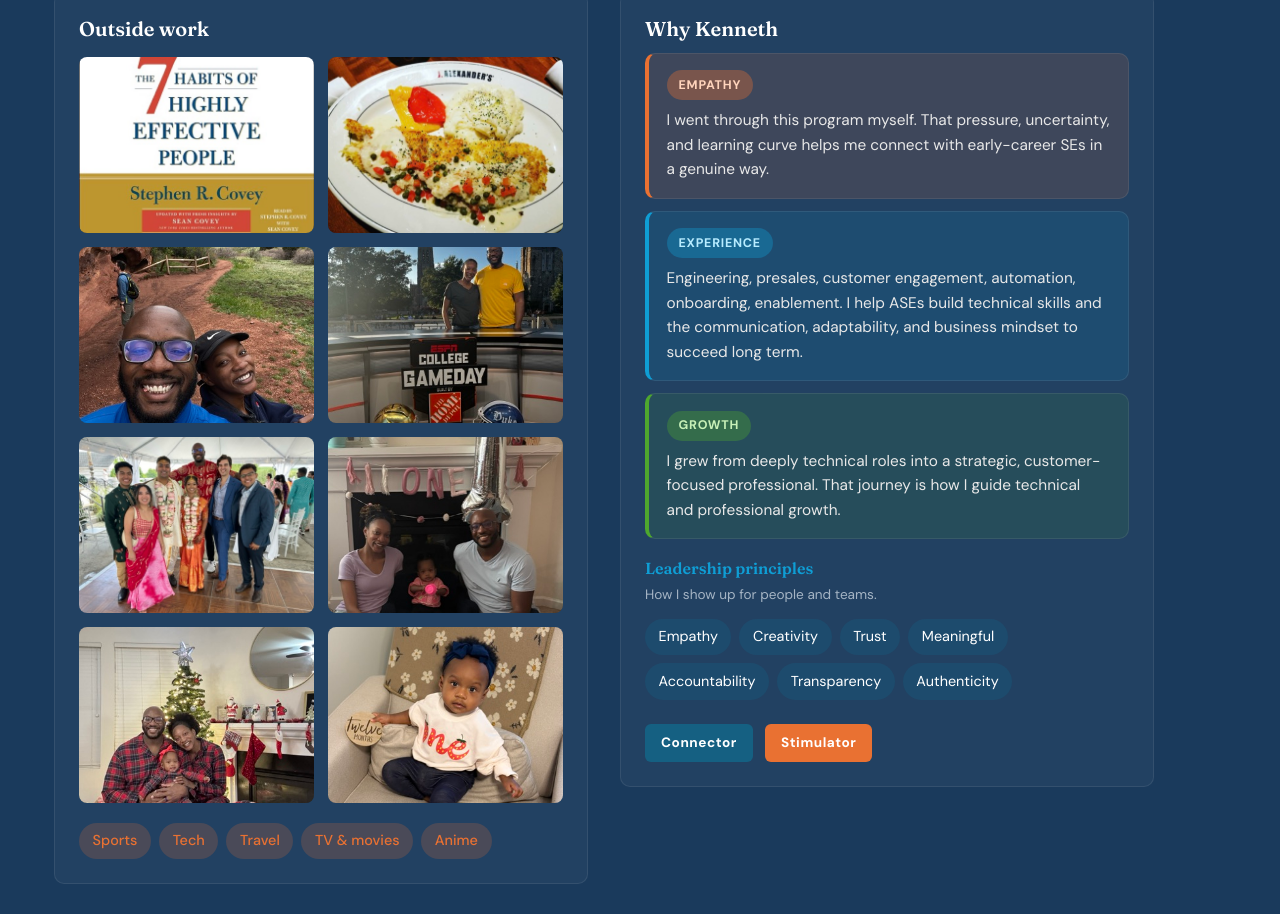
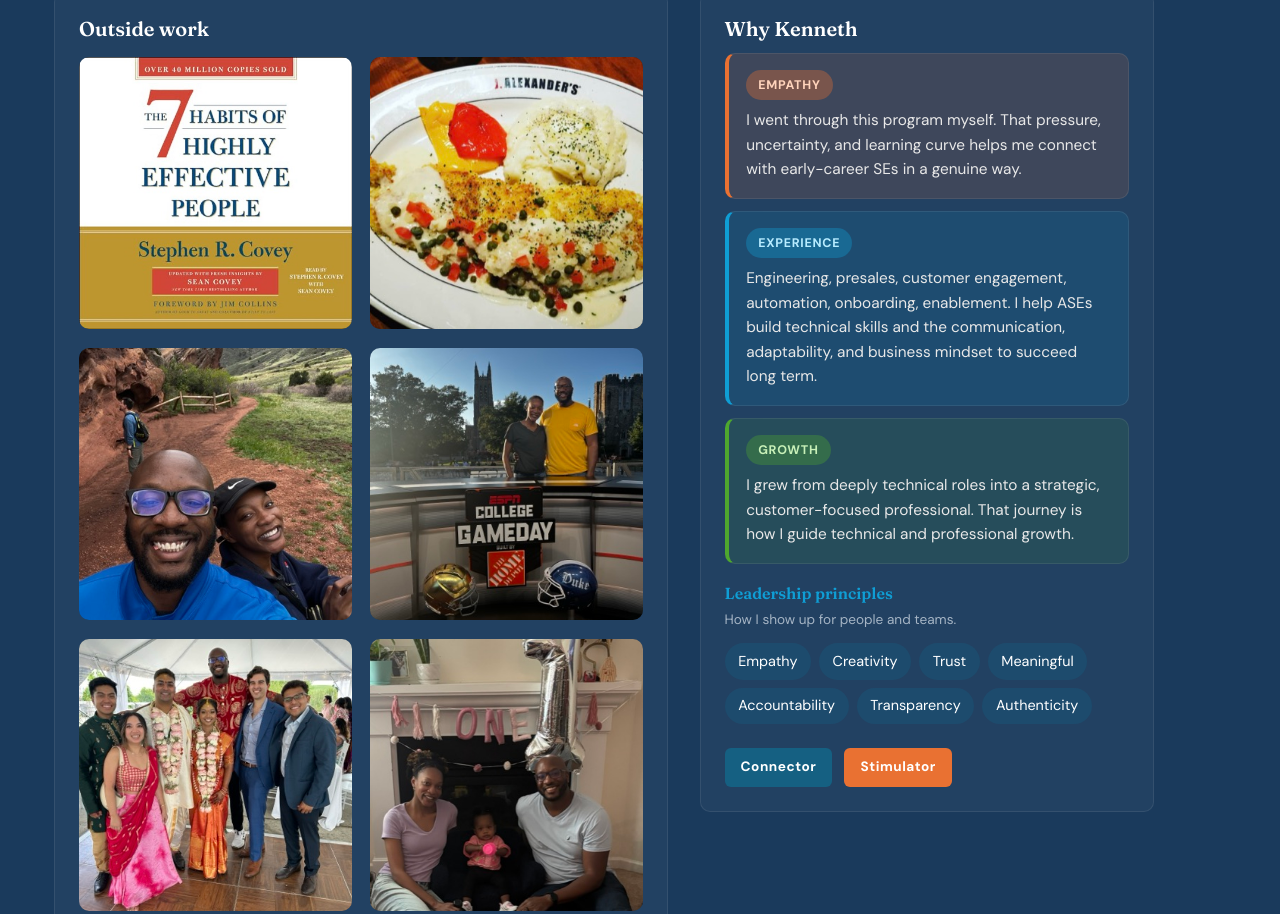
Before and after one commit to konyebin/ko-leadership-deck, a plain HTML site: page index.html in a window 1280 px wide. Shown: the part 1812-2726 px from the top of the page. Drawn offline with Linux system fonts and the light colour scheme.

Commit message:
Fix Who gallery: wider column, larger tiles, reliable image fill.
Restore wide motivator column with taller square cells; position images absolutely so the first tile does not collapse empty.

Co-authored-by: Cursor <cursoragent@cursor.com>

```diff
--- a/css/styles.css
+++ b/css/styles.css
@@ -471,46 +471,41 @@ h3 {
 
 @media (min-width: 900px) {
   .who-grid {
-    grid-template-columns: 1fr 1fr;
-    align-items: start;
+    grid-template-columns: minmax(0, 1.35fr) minmax(0, 1fr);
+    align-items: stretch;
+  }
+
+  .who-block-motivators {
+    grid-row: span 2;
   }
 }
 
 .motivator-gallery {
   display: grid;
-  grid-template-columns: repeat(2, 1fr);
-  gap: 0.65rem;
+  grid-template-columns: repeat(2, minmax(0, 1fr));
+  gap: clamp(0.75rem, 2vw, 1.15rem);
   margin: 1rem 0 1.25rem;
 }
 
-@media (min-width: 600px) {
-  .motivator-gallery {
-    grid-template-columns: repeat(2, 1fr);
-    gap: 0.75rem;
+.motivator-gallery figure {
+  position: relative;
+  margin: 0;
+  overflow: hidden;
+  border-radius: 10px;
+  aspect-ratio: 1;
+  min-height: clamp(7.5rem, 22vw, 11.5rem);
+  background: rgba(0, 0, 0, 0.25);
+}
+
+@media (min-width: 900px) {
+  .motivator-gallery figure {
+    min-height: clamp(9rem, 12vw, 13.5rem);
   }
 }
 
-@media (min-width: 900px) {
-  .motivator-gallery {
-    grid-template-columns: repeat(2, 1fr);
-    gap: 0.85rem;
-  }
-
-  .motivator-gallery figure {
-    aspect-ratio: 5 / 4;
-    min-height: 140px;
-  }
-}
-
-.motivator-gallery figure {
-  margin: 0;
-  overflow: hidden;
-  border-radius: 8px;
-  aspect-ratio: 4 / 3;
-  background: rgba(0, 0, 0, 0.2);
-}
-
 .motivator-gallery img {
+  position: absolute;
+  inset: 0;
   width: 100%;
   height: 100%;
   object-fit: cover;
@@ -520,12 +515,6 @@ h3 {
 
 .motivator-gallery figure:hover img {
   transform: scale(1.05);
-}
-
-@media (max-width: 599px) {
-  .motivator-gallery {
-    grid-template-columns: repeat(2, 1fr);
-  }
 }
 
 @media (prefers-reduced-motion: reduce) {
--- a/index.html
+++ b/index.html
@@ -78,14 +78,14 @@
           <article class="who-block who-block-motivators">
             <h3>Outside work</h3>
             <div class="motivator-gallery" aria-label="Personal interests">
-              <figure><img src="assets/images/motivators/motivator-11.jpg" alt="" loading="lazy" width="240" height="180"></figure>
-              <figure><img src="assets/images/motivators/motivator-14.jpg" alt="" loading="lazy" width="240" height="180"></figure>
-              <figure><img src="assets/images/motivators/motivator-16.jpg" alt="" loading="lazy" width="240" height="180"></figure>
-              <figure><img src="assets/images/motivators/motivator-18.jpg" alt="" loading="lazy" width="240" height="180"></figure>
-              <figure><img src="assets/images/motivators/motivator-20.jpg" alt="" loading="lazy" width="240" height="180"></figure>
-              <figure><img src="assets/images/motivators/motivator-21.jpg" alt="" loading="lazy" width="240" height="180"></figure>
-              <figure><img src="assets/images/motivators/motivator-22.jpg" alt="" loading="lazy" width="240" height="180"></figure>
-              <figure><img src="assets/images/motivators/motivator-12.jpg" alt="" loading="lazy" width="240" height="180"></figure>
+              <figure><img src="assets/images/motivators/motivator-11.jpg" alt="Personal interest" fetchpriority="high" decoding="async"></figure>
+              <figure><img src="assets/images/motivators/motivator-14.jpg" alt="" loading="lazy" decoding="async"></figure>
+              <figure><img src="assets/images/motivators/motivator-16.jpg" alt="" loading="lazy" decoding="async"></figure>
+              <figure><img src="assets/images/motivators/motivator-18.jpg" alt="" loading="lazy" decoding="async"></figure>
+              <figure><img src="assets/images/motivators/motivator-20.jpg" alt="" loading="lazy" decoding="async"></figure>
+              <figure><img src="assets/images/motivators/motivator-21.jpg" alt="" loading="lazy" decoding="async"></figure>
+              <figure><img src="assets/images/motivators/motivator-22.jpg" alt="" loading="lazy" decoding="async"></figure>
+              <figure><img src="assets/images/motivators/motivator-12.jpg" alt="" loading="lazy" decoding="async"></figure>
             </div>
             <ul class="interest-tags">
               <li>Sports</li>
```
